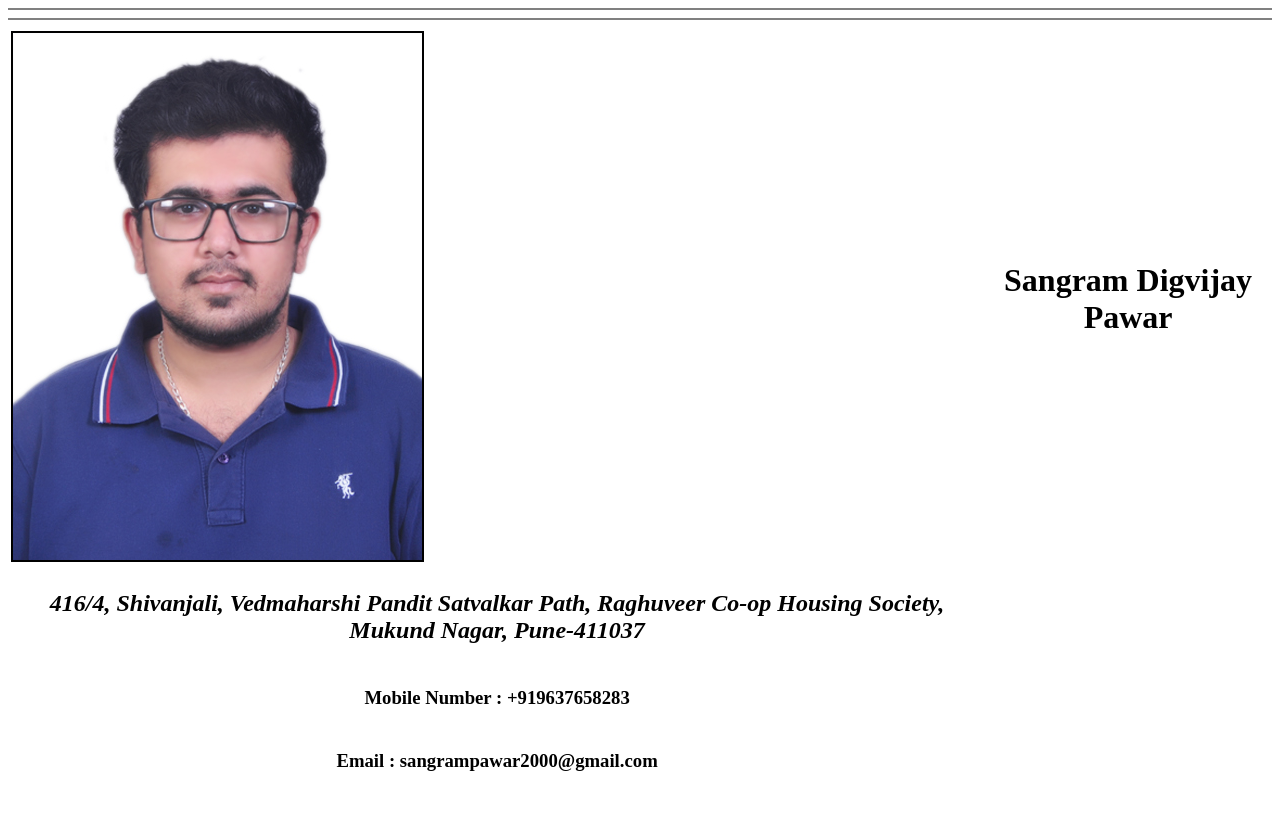
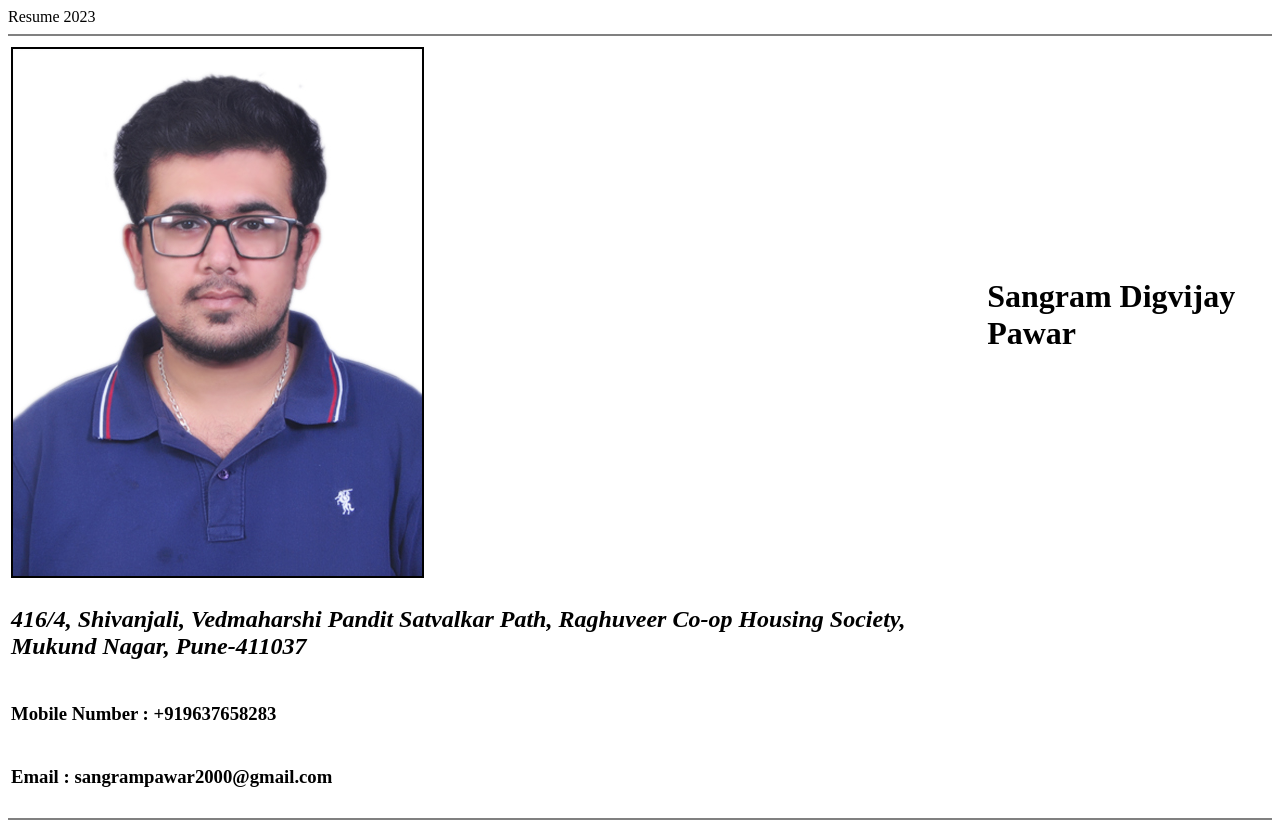
Before and after one commit to SangramPawar2023/CV, a plain HTML site: page index.html in a window 1280 px wide. Before the commit the page ends 802 px from the top, so only its background shows below. Drawn offline with Linux system fonts and the light colour scheme.

Commit message:
Update index.html

```diff
--- a/index.html
+++ b/index.html
@@ -4,6 +4,7 @@
     <meta charset="UTF-8" />
     <meta http-equiv="X-UA-Compatible" content="IE=edge" />
     <meta name="viewport" content="width=device-width, initial-scale=1.0" />
+    <link rel="stlyesheet" href="css/style.css"
     <title>Resume 2023</title>
   </head>
   <body>
@@ -12,25 +13,29 @@
     <table>
       <tr>
     <td><img src="DSC_0837.JPG" style="height: 5; width: 5;"></td>
-    <td><h1 style="text-align: center"><strong>Sangram Digvijay Pawar</strong></h1></td>
+    <td><h1 style="text-align: left"><strong>Sangram Digvijay Pawar</strong></h1></td>
       </tr>
    <tr>
    <td>
-    <h2 style="text-align: center">
+    <h2 style="text-align: left">
       <em
         >416/4, Shivanjali, Vedmaharshi Pandit Satvalkar Path, Raghuveer Co-op
         Housing Society, Mukund Nagar, Pune-411037</em
       >
     </h2>
      </td>
+      </tr>
      <tr>
        <td>
-    <h3 style="text-align: center">Mobile Number : +919637658283</h3>
+    <h3 style="text-align: left">Mobile Number : +919637658283</h3>
        </td>
+      </tr>
        <tr>
          <td>
-         <h3 style="text-align: center">Email : sangrampawar2000@gmail.com</h3>
+         <h3 style="text-align: left">Email : sangrampawar2000@gmail.com</h3>
          </td>
+      </tr>
+    </table>
     <hr noshade="5" />
   </body>
 </html>
```
